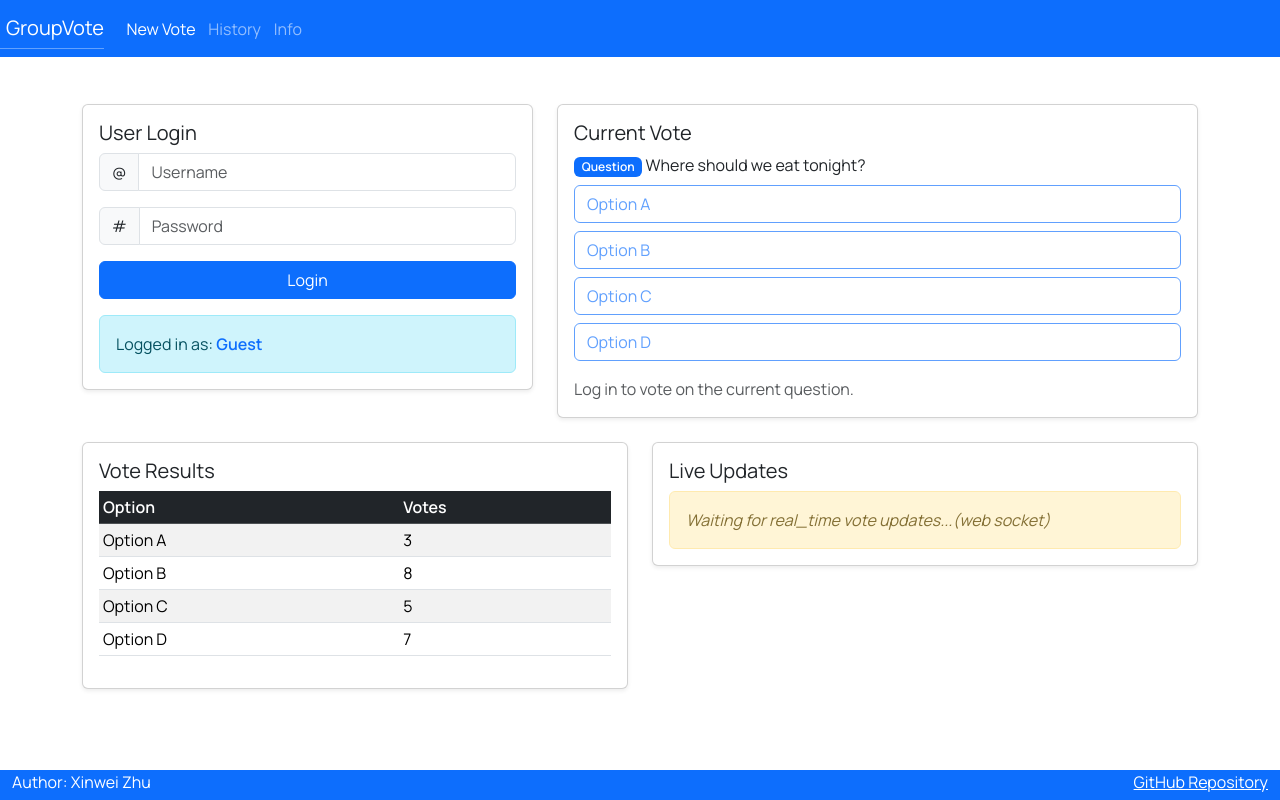
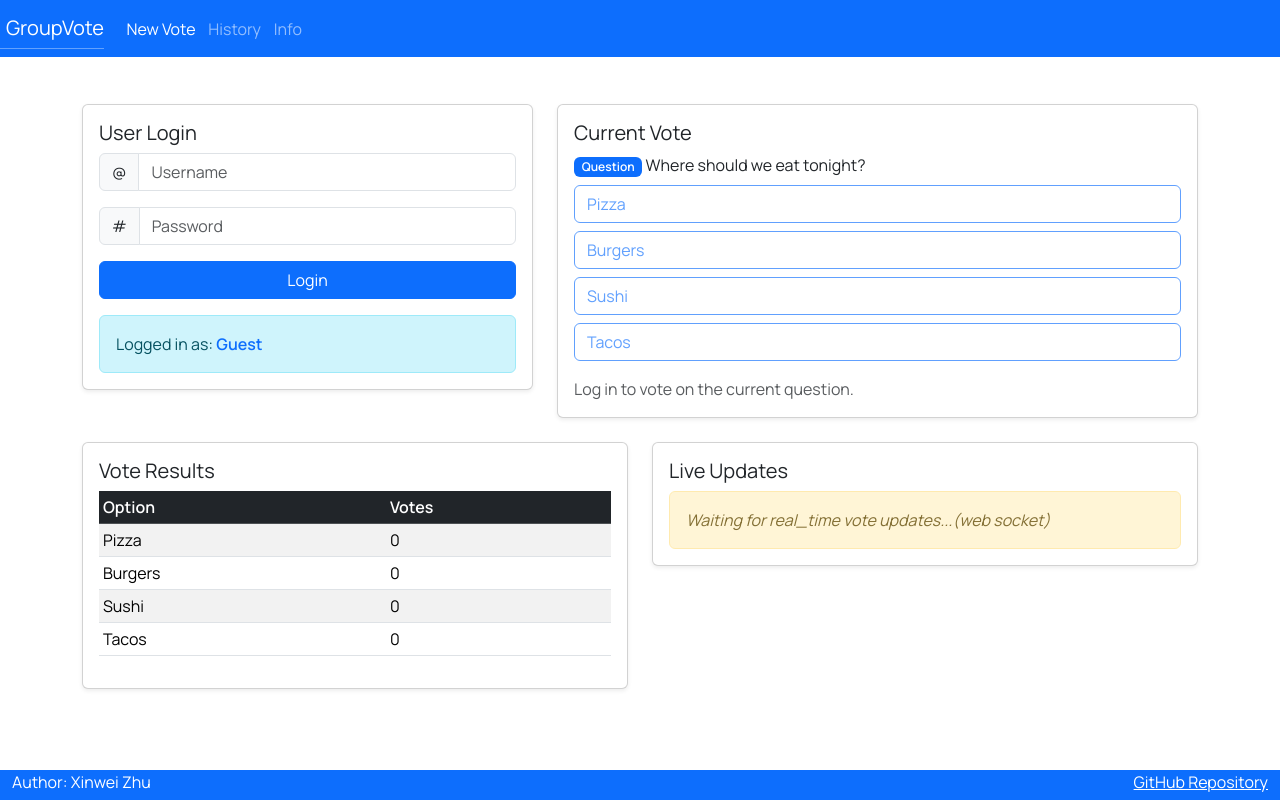
Before and after one commit to EasonZhuu/startup, a React (Vite) app: page / in a window 1280 px wide. Built offline with nearby package versions, Linux system fonts and the light colour scheme.

Commit message:
v4.4 load current vote from localStorage and render from state

```diff
--- a/src/newVote/newVote.jsx
+++ b/src/newVote/newVote.jsx
@@ -1,9 +1,11 @@
 import React from 'react';
 import './newVote.css';
+import { createDefaultVote, loadCurrentVote, saveCurrentVote } from '../storage';
 
 export function NewVote({ userName, isLoggedIn, onLogin, onLogout }) {
   const [loginName, setLoginName] = React.useState(userName || '');
   const [loginMessage, setLoginMessage] = React.useState('');
+  const [currentVote, setCurrentVote] = React.useState(null);
 
   React.useEffect(() => {
     if (isLoggedIn && userName) {
@@ -11,6 +13,18 @@ export function NewVote({ userName, isLoggedIn, onLogin, onLogout }) {
       setLoginMessage('');
     }
   }, [isLoggedIn, userName]);
+
+  React.useEffect(() => {
+    const storedVote = loadCurrentVote();
+    if (storedVote) {
+      setCurrentVote(storedVote);
+      return;
+    }
+
+    const defaultVote = createDefaultVote();
+    setCurrentVote(defaultVote);
+    saveCurrentVote(defaultVote);
+  }, []);
 
   function handleLoginClick() {
     const trimmedUserName = loginName.trim();
@@ -89,21 +103,25 @@ export function NewVote({ userName, isLoggedIn, onLogin, onLogout }) {
                 </h2>
                 <p className="mb-2">
                   <span className="badge bg-primary">Question</span>
-                  {' '}Where should we eat tonight?
+                  {' '}
+                  {currentVote ? currentVote.question : 'Loading current vote...'}
                 </p>
                 <div id="vote-options">
-                  <button id="vote-a" className="btn btn-outline-primary vote-button" type="button" disabled={!isLoggedIn}>
-                    Option A
-                  </button>
-                  <button id="vote-b" className="btn btn-outline-primary vote-button" type="button" disabled={!isLoggedIn}>
-                    Option B
-                  </button>
-                  <button id="vote-c" className="btn btn-outline-primary vote-button" type="button" disabled={!isLoggedIn}>
-                    Option C
-                  </button>
-                  <button id="vote-d" className="btn btn-outline-primary vote-button" type="button" disabled={!isLoggedIn}>
-                    Option D
-                  </button>
+                  {currentVote ? (
+                    currentVote.options.map((option) => (
+                      <button
+                        key={option.id}
+                        id={`vote-${option.id}`}
+                        className="btn btn-outline-primary vote-button"
+                        type="button"
+                        disabled={!isLoggedIn}
+                      >
+                        {option.label}
+                      </button>
+                    ))
+                  ) : (
+                    <p className="text-muted mb-0">Loading options...</p>
+                  )}
                 </div>
                 {!isLoggedIn && (
                   <p className="text-muted mt-3 mb-0">Log in to vote on the current question.</p>
@@ -126,22 +144,18 @@ export function NewVote({ userName, isLoggedIn, onLogin, onLogout }) {
                     </tr>
                   </thead>
                   <tbody>
-                    <tr>
-                      <td>Option A</td>
-                      <td>3</td>
-                    </tr>
-                    <tr>
-                      <td>Option B</td>
-                      <td>8</td>
-                    </tr>
-                    <tr>
-                      <td>Option C</td>
-                      <td>5</td>
-                    </tr>
-                    <tr>
-                      <td>Option D</td>
-                      <td>7</td>
-                    </tr>
+                    {currentVote ? (
+                      currentVote.options.map((option) => (
+                        <tr key={`result-${option.id}`}>
+                          <td>{option.label}</td>
+                          <td>{option.votes}</td>
+                        </tr>
+                      ))
+                    ) : (
+                      <tr>
+                        <td colSpan={2}>Loading vote results...</td>
+                      </tr>
+                    )}
                   </tbody>
                 </table>
               </div>
```
